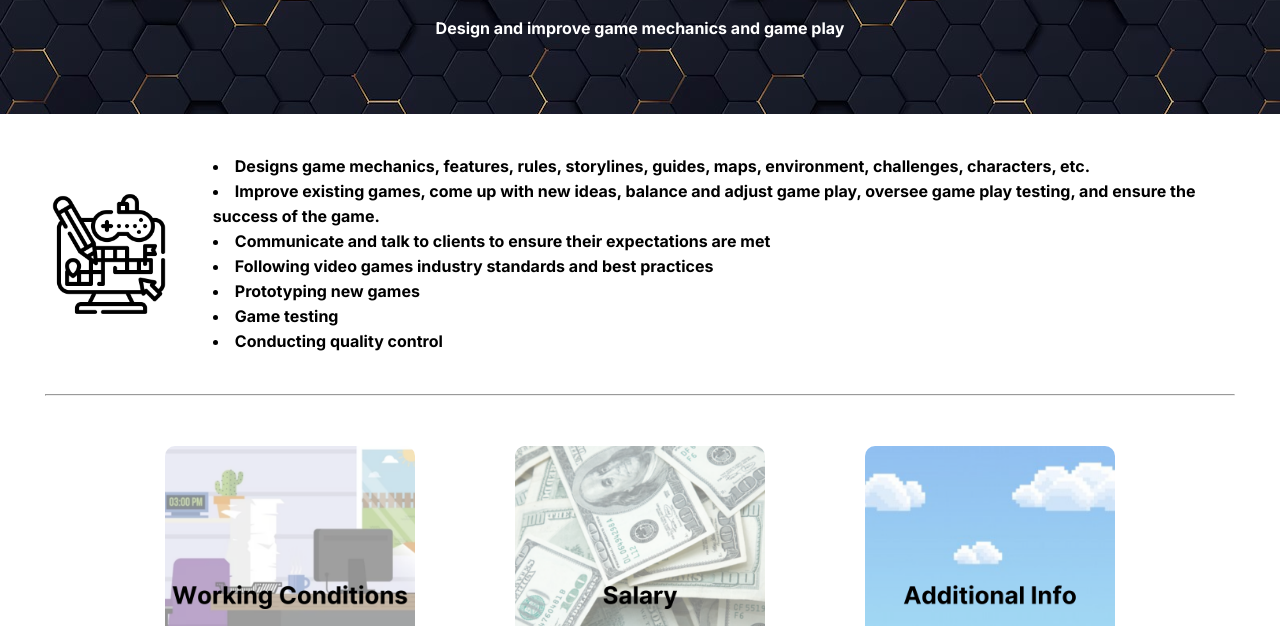
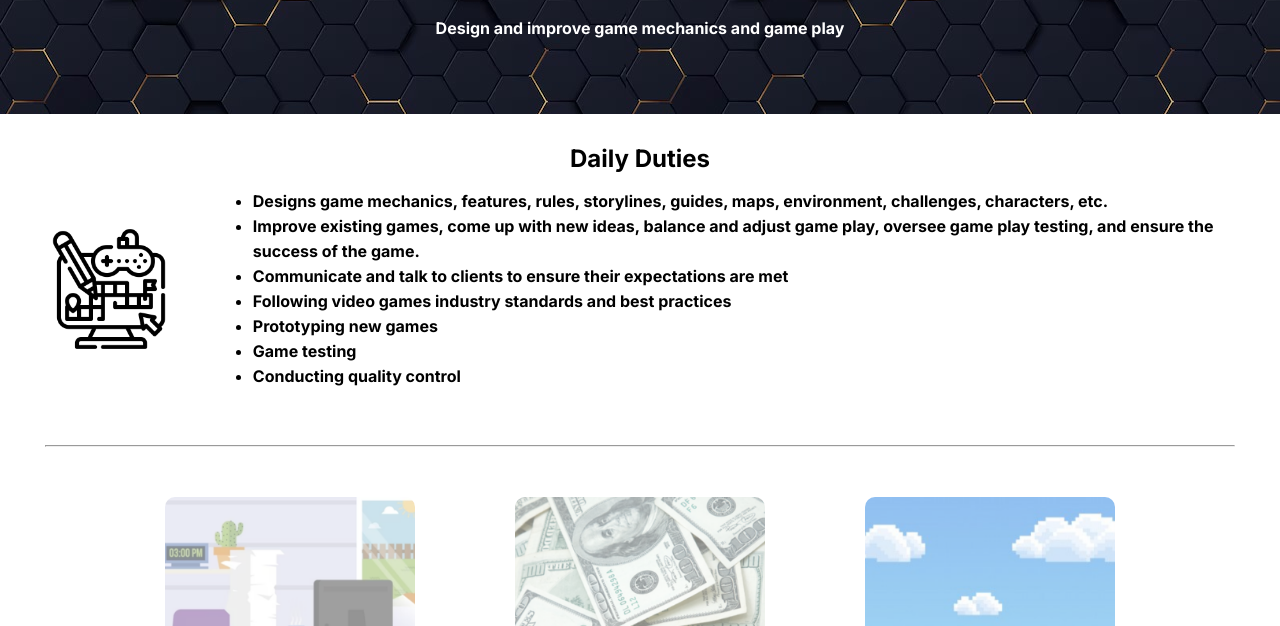
Before and after one commit to Some1intheworld/occupationalprofile, a plain HTML site: page index.html in a window 1280 px wide. Shown: the part 174-800 px from the top of the page. Drawn offline with Linux system fonts and the light colour scheme.

Commit message:
Add files via upload

```diff
--- a/index.css
+++ b/index.css
@@ -231,3 +231,10 @@ h2 {
 .next:hover {
   background: #223662;
 }
+
+.daily {
+  margin: 30px;
+  margin-bottom: -40px;
+  color: black;
+  padding: 0;
+}
--- a/index.html
+++ b/index.html
@@ -30,9 +30,10 @@
       <p>Design and improve game mechanics and game play</p>
     </nav>
     <div class="container hidden">
+      <h2 class="daily">Daily Duties</h2>
       <div class="description-container">
         <img src="designer-icon.png" alt="" / class="designer-icon">
-        <u class="description">
+        <ul class="description">
           <li>
             Designs game mechanics, features, rules, storylines, guides, maps,
             environment, challenges, characters, etc.
@@ -49,7 +50,7 @@
           <li>Prototyping new games</li>
           <li>Game testing</li>
           <li>Conducting quality control</li>
-        </u>
+        </ul>
       </div>
 
       <hr />
```
